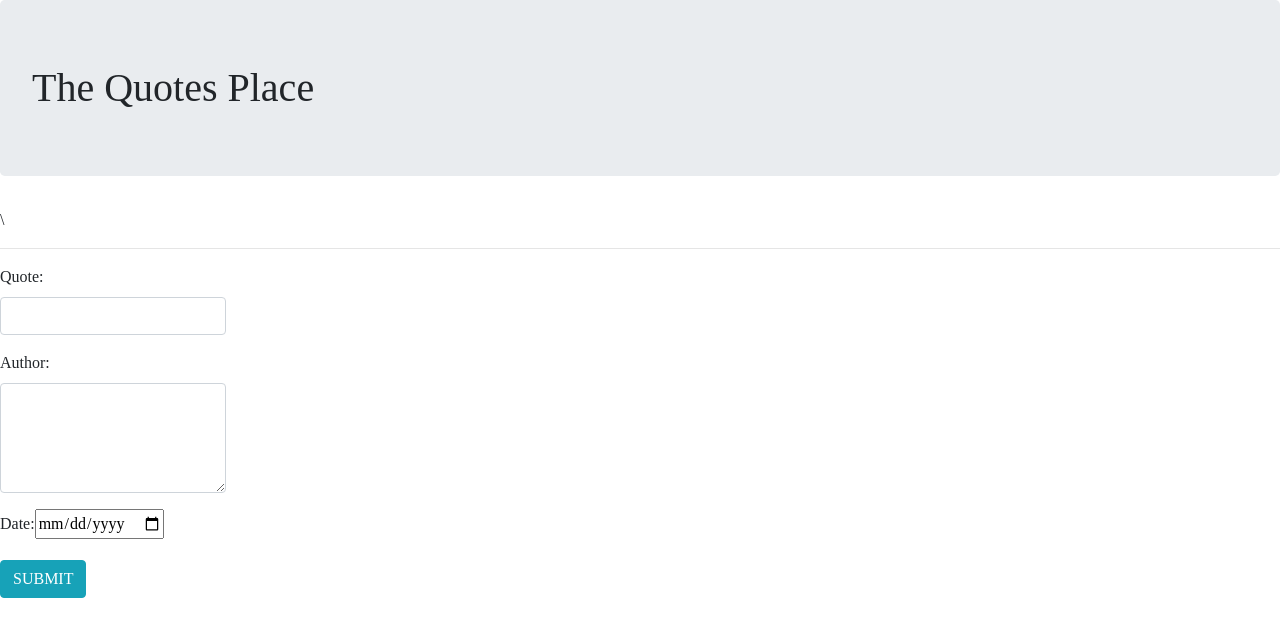
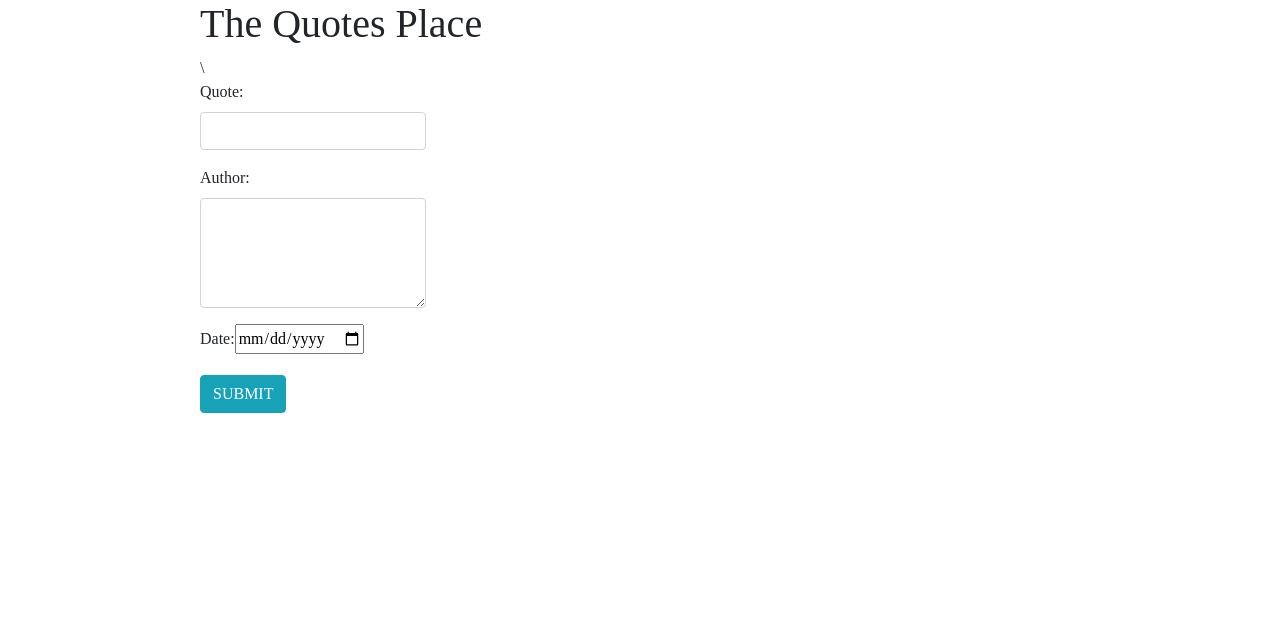
Before and after one commit to sharonmaswai/quotes, an Angular app: page / in a window 1280 px wide. Shown: the top 636 px of the page. Built offline with nearby package versions, Linux system fonts and the light colour scheme; a web font is replaced by a local one.

Commit message:
add padding to form

```diff
--- a/src/app/quotes-form/quotes-form.component.css
+++ b/src/app/quotes-form/quotes-form.component.css
@@ -1,3 +1,9 @@
 .form {
     font-family: 'Mystery Quest', cursive;
+
 }
+body {
+    padding-left: 200px;
+    padding-bottom: 100px;
+    padding-right: 200px
+}
--- a/src/app/quotes-form/quotes-form.component.html
+++ b/src/app/quotes-form/quotes-form.component.html
@@ -7,9 +7,13 @@
     <title>Quotes-app</title>
 </head>
 <body>
+
+
+
+
                 <div class="form">
-    <h1 class="jumbotron" >The {{h1}} Place</h1>\
-    <hr>
+                        <h1 class="" id >The {{h1}} Place</h1>\
+
                             <div class="container-fluid">
                                     <div class="row">
 
@@ -42,5 +46,11 @@
 
 
 
+
+
+
+
+
+
 </body>
 </html>
```
Also changed, not shown: src/styles.css (line endings or trailing spaces). Lines whose indentation alone changed are shown as unchanged.
